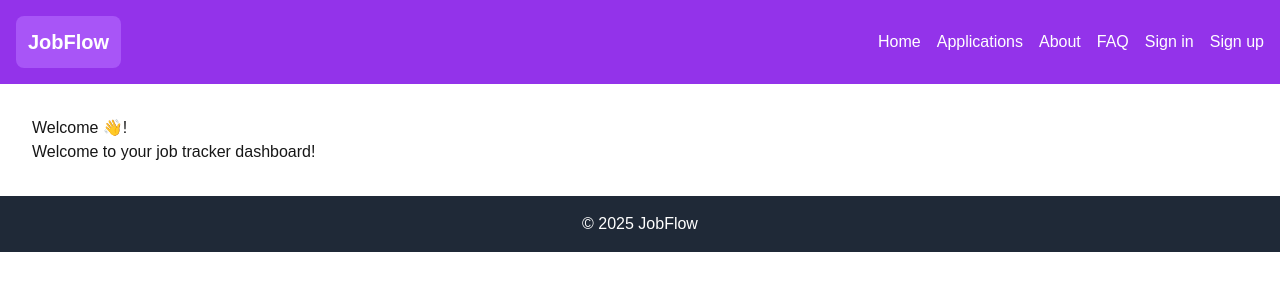
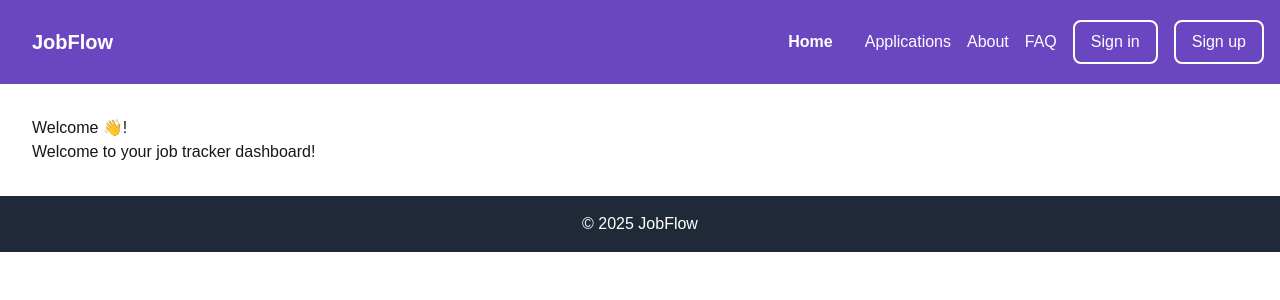
Before and after one commit to perezc14-msu/CSIT415-Project, a Next.js app in the folder jobflow/: page / in a window 1280 px wide. Shown: the top 300 px of the page. Built offline with nearby package versions, Linux system fonts and the light colour scheme; no server answers.

Commit message:
css file
This is linking navbar.css to navbar.js

```diff
--- a/jobflow/app/components/Navbar.js
+++ b/jobflow/app/components/Navbar.js
@@ -2,11 +2,11 @@
 
 import Link from "next/link";
 import { SignedIn, SignedOut, SignInButton, SignUpButton, UserButton } from "@clerk/nextjs";
-
+import "./navbar.css";
 const Navbar = () => {
   return (
-<nav className="bg-purple-600 p-4 text-white flex justify-between items-center">
-  <Link href="/" className="text-xl font-bold text-white bg-purple-500 p-3 rounded-lg cursor-pointer">
+<nav className="backgroundColor:#6b46c1 p-4 text-white flex justify-between items-center">
+  <Link href="/" className="text-xl font-bold text-white backgroundColor:#6b46c1 p-3 rounded-lg cursor-pointer">
     JobFlow
   </Link>
 
@@ -25,6 +25,7 @@ const Navbar = () => {
         </SignedIn>
       </div>
     </nav>
+
   );
 };
 
--- /dev/null
+++ b/jobflow/app/components/navbar.css
@@ -0,0 +1,83 @@
+
+/* Instead of typing # to add color you just put primary/sec etc. */
+:root {
+    --primary-color: #6b46c1;
+    --secondary-color: #f0f0f0;
+    --tertiary-color: #200599;
+    --fifth-color: #8c5ae3;
+    --red-color: #ff0000;
+}
+
+
+
+
+/* Navbar container */
+nav {
+    background-color: var(--primary-color);
+    padding: 1rem;
+    display: flex;
+    justify-content: space-between;
+    align-items: center;
+    color: white;
+}
+
+/* This is for the logo */
+nav a:first-child {
+    font-size: 1.25rem;
+    font-weight: bold;
+    background-color: var(--primary-color);
+    padding: 0.75rem 1rem;
+    border-radius: 0.5rem;
+    text-decoration: none;
+    transition: background-color 0.3s ease, transform 0.2s ease;
+}
+
+nav a:first-child:hover {
+    background-color: (--primary-color);
+    transform: scale(1.05);
+}
+
+/* Navigation links */
+nav .flex a {
+    text-decoration: none;
+    color: white;
+    font-size: 1rem;
+    transition: color 0.3s ease;
+}
+
+/* The hovering effect for menu words */
+nav .flex a:hover {
+    color: var(--fifth-color);
+}
+
+/* Styling for the links container */
+nav .flex {
+    display: flex;
+    gap: 1rem;
+    align-items: center;
+}
+
+/* Clerk buttons styling */
+nav .flex button {
+    background-color: transparent;
+    border: 2px solid white;
+    color: white;
+    padding: 0.5rem 1rem;
+    border-radius: 0.5rem;
+    cursor: pointer;
+    transition: background-color 0.3s ease, color 0.3s ease;
+}
+
+nav .flex button:hover {
+    background-color: white;
+    color: var(--primary-color);
+}
+
+/* User button styling */
+nav .flex .cl-userButton {
+    display: flex;
+    align-items: center;
+}
+
+
+/*  flex is being used but grid can also be used*/
```
